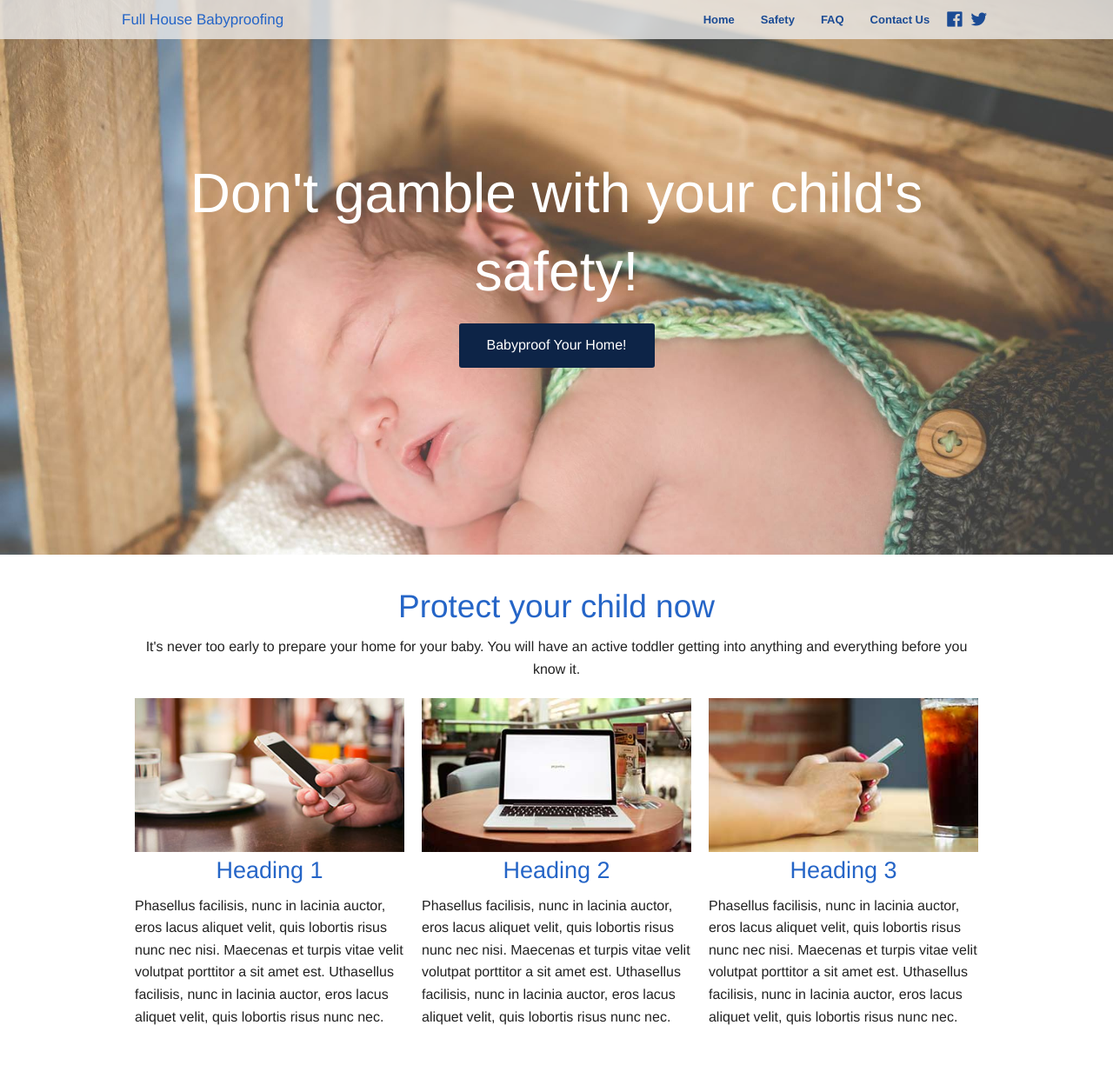
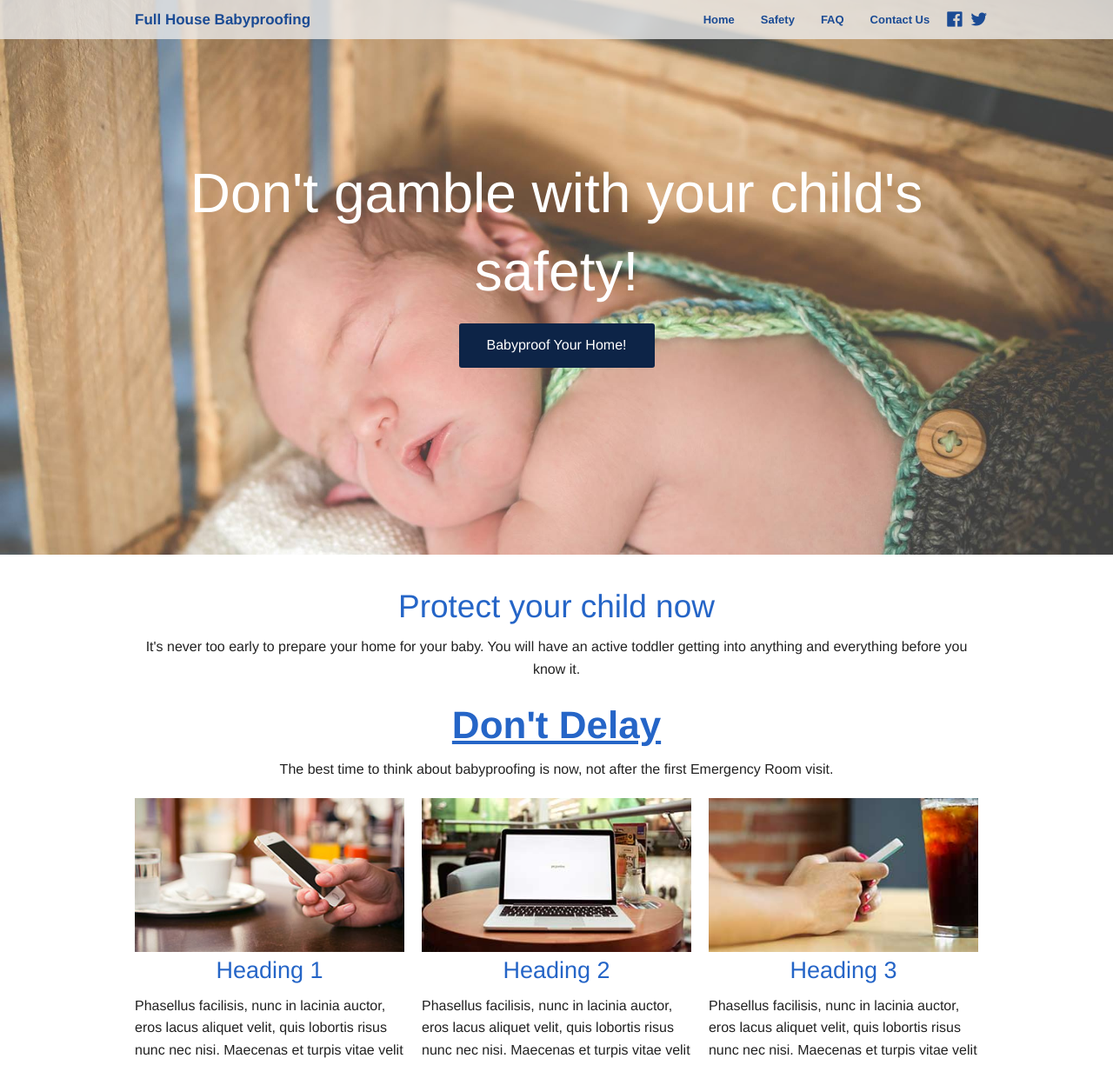
Before and after one commit to DavenportCorey/FullHouseBabyproofing, a plain HTML site: page FHB/index.html in a window 1280 px wide. Shown: the top 1225 px of the page at 87% size. Drawn offline with Linux system fonts and the light colour scheme.

Commit message:
copy addition

```diff
--- a/FHB/css/custom.css
+++ b/FHB/css/custom.css
@@ -20,6 +20,10 @@
 }
 .top-bar{
     background: none;
+}
+.top-bar .name h1 a{
+    color: #1B4B94 !important;
+    font-weight: bold !important;
 }
 
 
--- a/FHB/index.html
+++ b/FHB/index.html
@@ -20,9 +20,7 @@
         <nav class="top-bar" data-topbar>
             <ul class="title-area">
                     <li class="name">
-                       <h1 class="logo">
-                        Full House Babyproofing
-                       </h1>
+                       <h1><a href="index.html">Full House Babyproofing</a></h1>
                     </li>
                 <li class="toggle-topbar menu-icon">
                     <a href="#">
@@ -71,6 +69,10 @@
                 <div class="text-center">
                     <h2>Protect your child now</h2>
                     <p>It's never too early to prepare your home for your baby. You will have an active toddler getting into anything and everything before you know it.</p>
+                </div>
+                <div class="text-center">
+                    <h1><b><u>Don't Delay</u></b></h1>
+                    <p>The best time to think about babyproofing is now, not after the first Emergency Room visit.</p>
                 </div>
                 <div>
                     <ul class="small-block-grid-1 medium-block-grid-2 large-block-grid-3">
```
